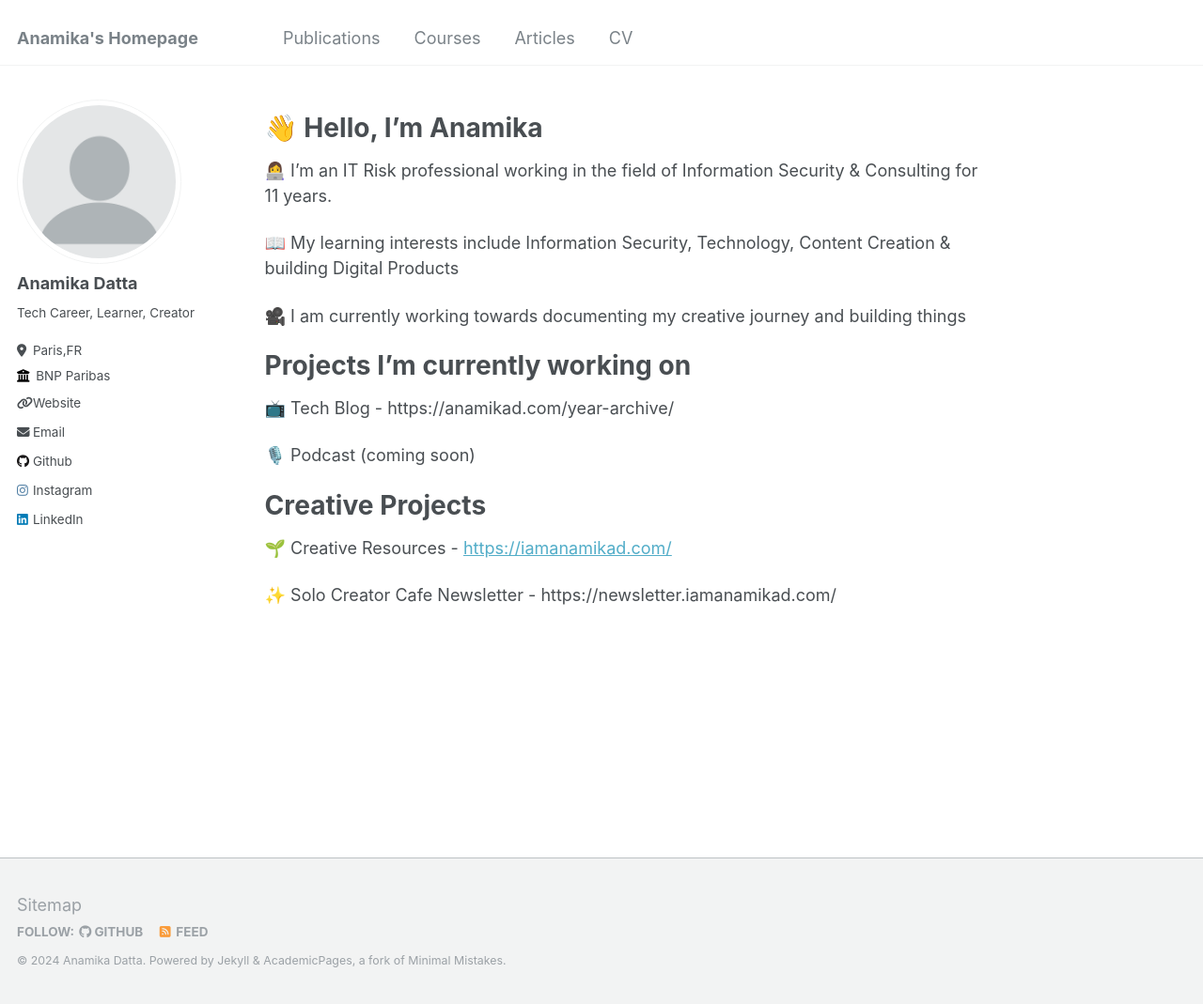
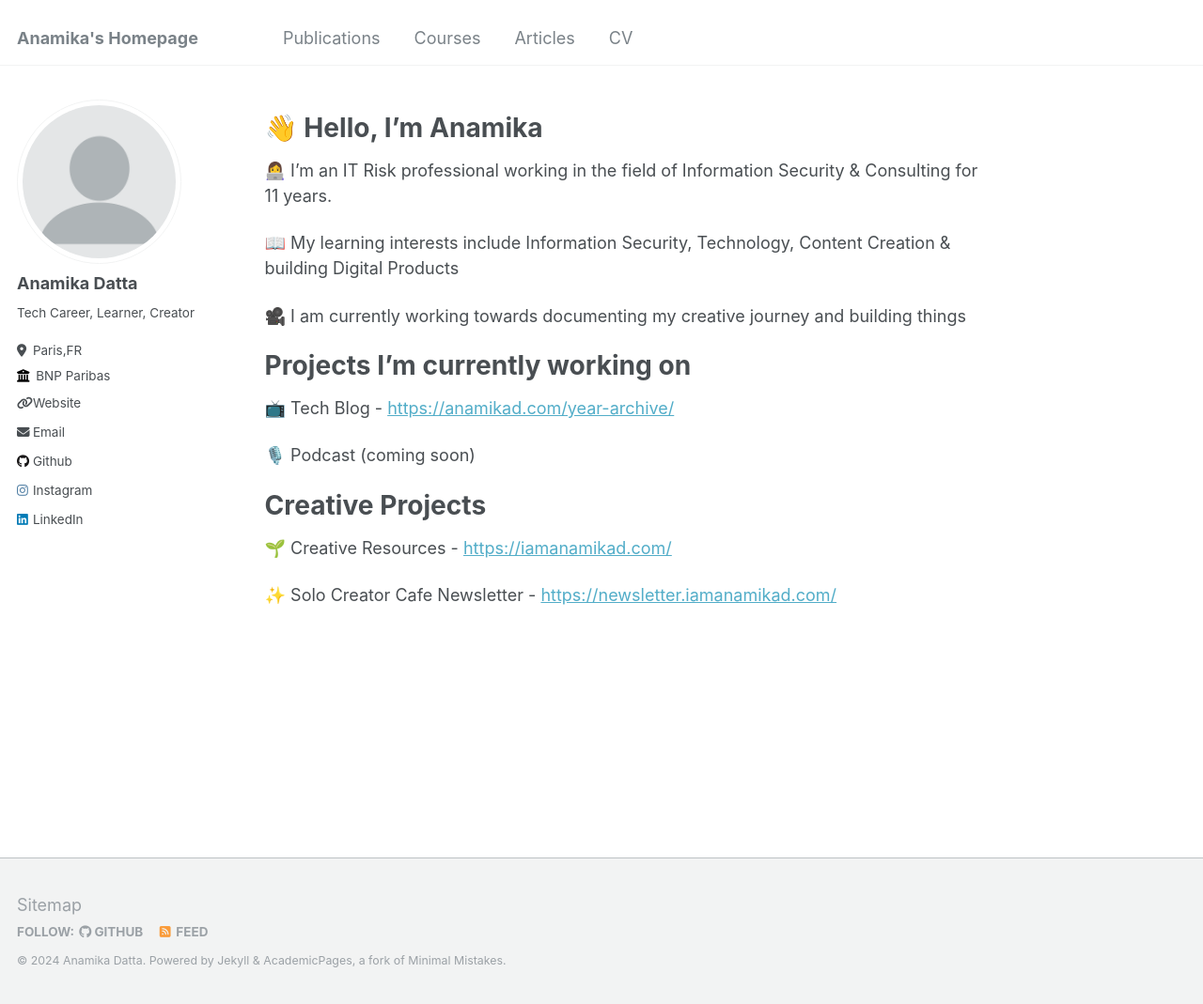
Before and after one commit to iamanamikad/blog, a Jekyll site: the page built from _pages/about.md, in a window 1280 px wide and 1069 px high. Shown: the whole window at 94% size. Built offline with Jekyll 4.4.1, drawn with Linux system fonts in a browser that asks for light colours; part of the change alters nothing that is shown.

```diff
--- a/_pages/about.md
+++ b/_pages/about.md
@@ -17,12 +17,12 @@ redirect_from:
 Projects I'm currently working on
 ======
 
-📺 Tech Blog - https://anamikad.com/year-archive/
+📺 Tech Blog - [https://anamikad.com/year-archive/](https://anamikad.com/year-archive/)
 
 🎙️ Podcast (coming soon)
 
 Creative Projects
 ======
-🌱 Creative Resources - [https://iamanamikad.com/](https://anamikad.com/)
+🌱 Creative Resources - [https://iamanamikad.com/](https://iamanamikad.com/)
 
-✨ Solo Creator Cafe Newsletter - https://newsletter.iamanamikad.com/
+✨ Solo Creator Cafe Newsletter - [https://newsletter.iamanamikad.com/](https://newsletter.iamanamikad.com/)
```
